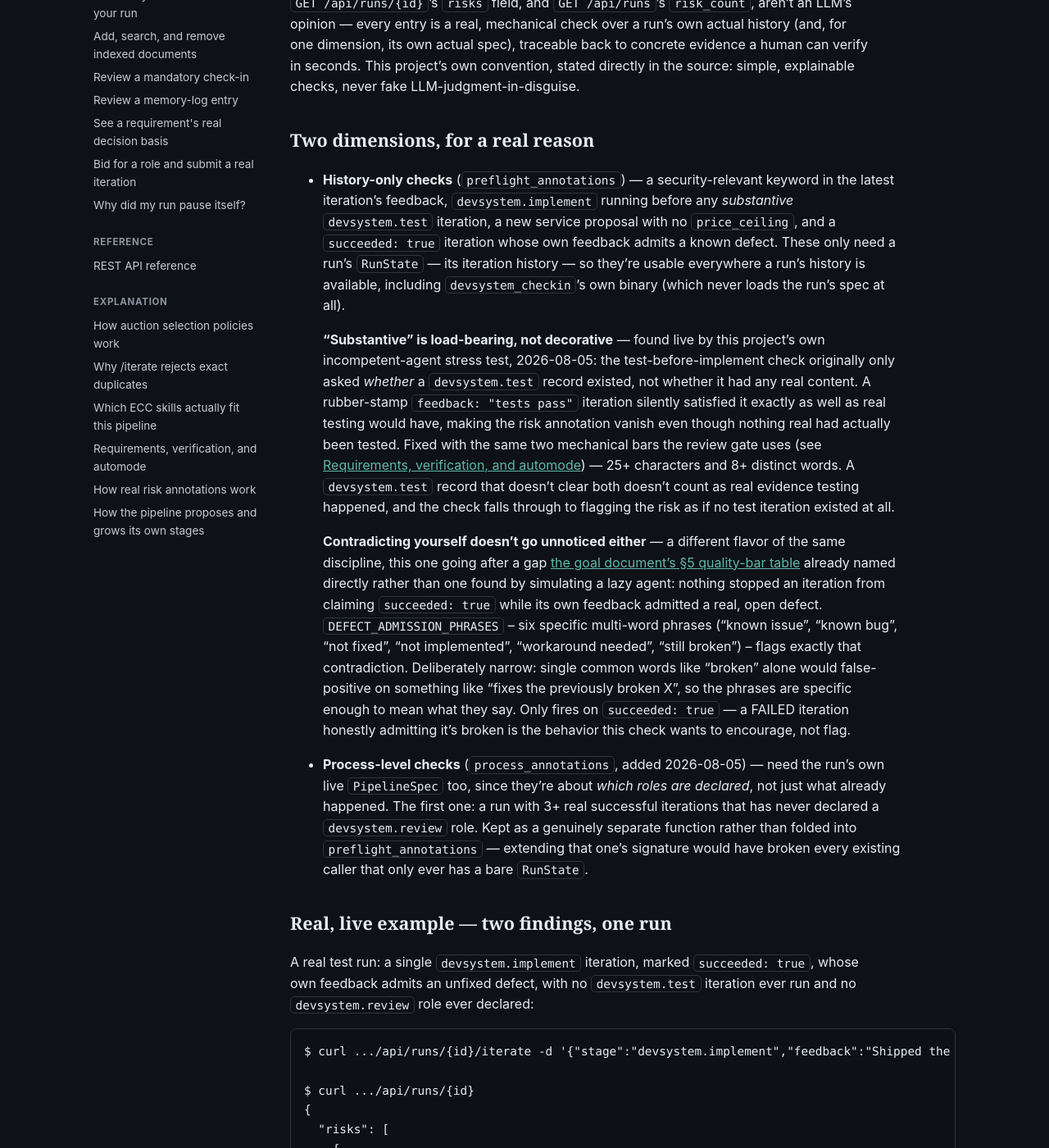
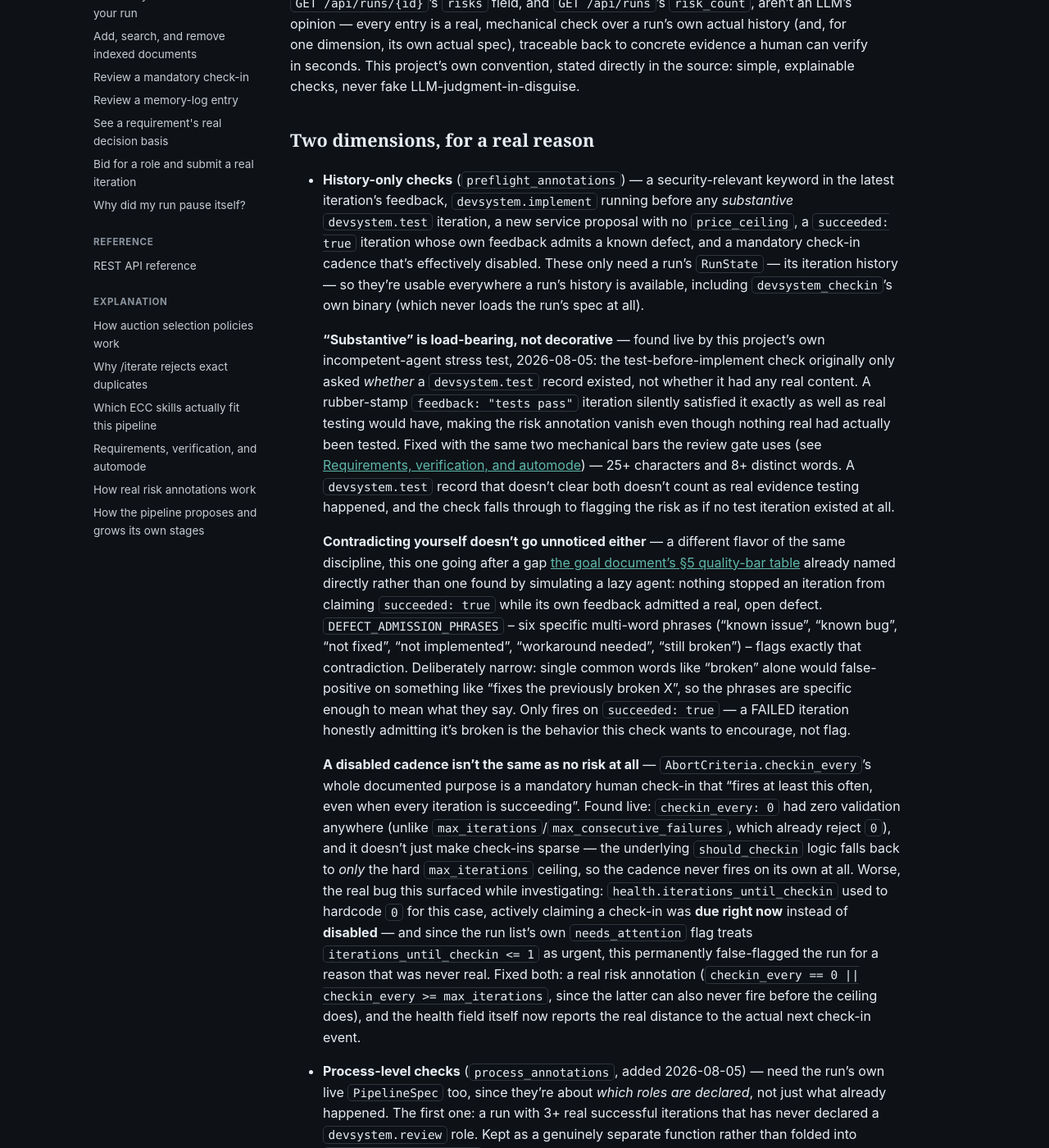
Before and after one commit to scimbe/CADS-devsystem-docs, a Jekyll site: the page built from _explanation/risk-annotations.md, in a window 1280 px wide and 1400 px high, scrolled down 205 px. Shown: the whole window at 82% size. Built offline with Jekyll 4.4.1, drawn with Linux system fonts in a browser that asks for light colours.

Commit message:
explanation: document the disabled-check-in-cadence check and its own bug
Real, current gap: CADS-devsystem@3331013 shipped a fifth real
history-only risk check plus a root-cause fix to a misleading health
field (iterations_until_checkin hardcoded 0 for checkin_every=0,
permanently false-flagging needs_attention) -- zero docs coverage.

Added to the dimension summary and gave it the same narrative depth
as the other two stress-test-found checks on this page: what was
actually broken, what was found investigating it, and what the fix
does now.

Hermetic Jekyll build confirmed green.

```diff
--- a/_explanation/risk-annotations.md
+++ b/_explanation/risk-annotations.md
@@ -16,10 +16,11 @@ LLM-judgment-in-disguise.
 
 - **History-only checks** (`preflight_annotations`) — a security-relevant keyword in the latest
   iteration's feedback, `devsystem.implement` running before any *substantive* `devsystem.test`
-  iteration, a new service proposal with no `price_ceiling`, and a `succeeded: true` iteration whose
-  own feedback admits a known defect. These only need a run's `RunState` — its iteration history —
-  so they're usable everywhere a run's history is available, including `devsystem_checkin`'s own
-  binary (which never loads the run's spec at all).
+  iteration, a new service proposal with no `price_ceiling`, a `succeeded: true` iteration whose
+  own feedback admits a known defect, and a mandatory check-in cadence that's effectively disabled.
+  These only need a run's `RunState` — its iteration history — so they're usable everywhere a run's
+  history is available, including `devsystem_checkin`'s own binary (which never loads the run's spec
+  at all).
 
   **"Substantive" is load-bearing, not decorative** — found live by this project's own
   incompetent-agent stress test, 2026-08-05: the test-before-implement check originally only asked
@@ -42,6 +43,20 @@ LLM-judgment-in-disguise.
   on something like "fixes the previously broken X", so the phrases are specific enough to mean what
   they say. Only fires on `succeeded: true` — a FAILED iteration honestly admitting it's broken is
   the behavior this check wants to encourage, not flag.
+
+  **A disabled cadence isn't the same as no risk at all** — `AbortCriteria.checkin_every`'s whole
+  documented purpose is a mandatory human check-in that "fires at least this often, even when every
+  iteration is succeeding". Found live: `checkin_every: 0` had zero validation anywhere (unlike
+  `max_iterations`/`max_consecutive_failures`, which already reject `0`), and it doesn't just make
+  check-ins sparse — the underlying `should_checkin` logic falls back to *only* the hard
+  `max_iterations` ceiling, so the cadence never fires on its own at all. Worse, the real bug this
+  surfaced while investigating: `health.iterations_until_checkin` used to hardcode `0` for this
+  case, actively claiming a check-in was **due right now** instead of **disabled** — and since the
+  run list's own `needs_attention` flag treats `iterations_until_checkin <= 1` as urgent, this
+  permanently false-flagged the run for a reason that was never real. Fixed both: a real risk
+  annotation (`checkin_every == 0 || checkin_every >= max_iterations`, since the latter can also
+  never fire before the ceiling does), and the health field itself now reports the real distance to
+  the actual next check-in event.
 - **Process-level checks** (`process_annotations`, added 2026-08-05) — need the run's own live
   `PipelineSpec` too, since they're about *which roles are declared*, not just what already
   happened. The first one: a run with 3+ real successful iterations that has never declared a
```
